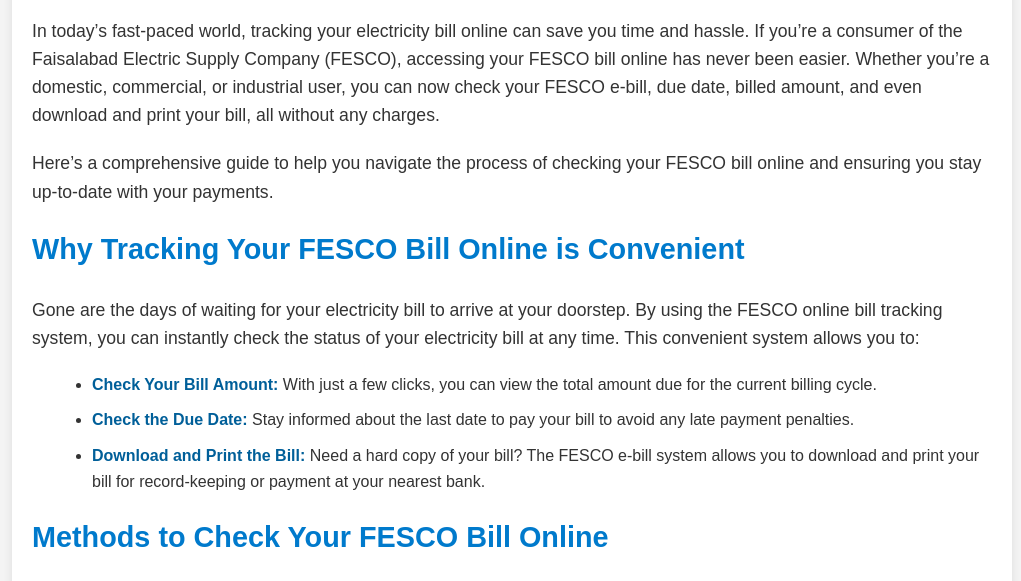
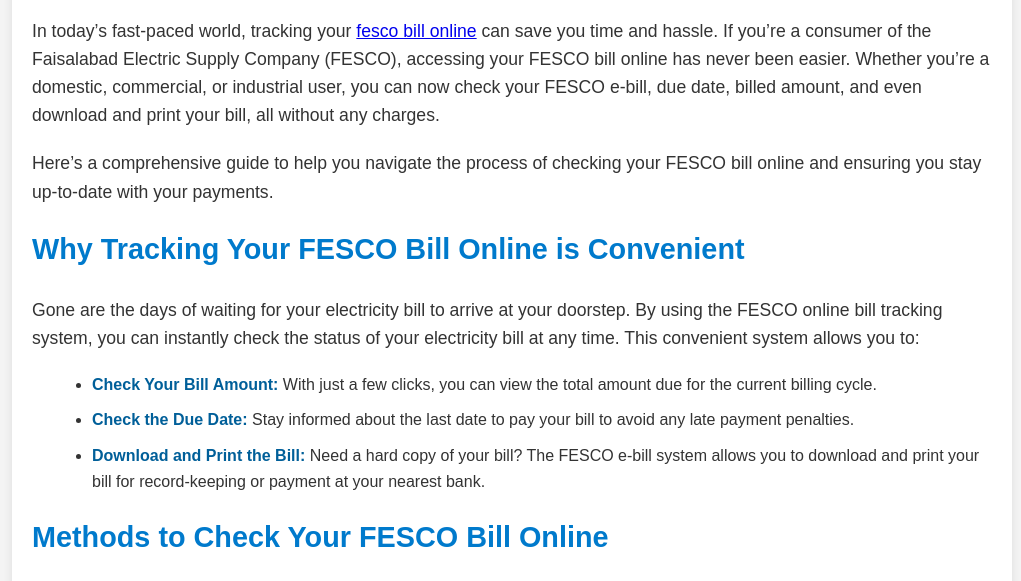
Before and after one commit to Williamalle2300/fescobill, a plain HTML site: page index.html in a window 1280 px wide. Shown: the part 218-799 px from the top of the page, without its empty margins (128-1149 px from the left). Drawn offline with Linux system fonts and the light colour scheme.

Commit message:
Update index.html

```diff
--- a/index.html
+++ b/index.html
@@ -80,7 +80,7 @@
 <body>
     <main>
         <h1>A Complete Guide to Tracking Your FESCO Bill Online</h1>
-        <p>In today’s fast-paced world, tracking your electricity bill online can save you time and hassle. If you’re a consumer of the Faisalabad Electric Supply Company (FESCO), accessing your FESCO bill online has never been easier. Whether you’re a domestic, commercial, or industrial user, you can now check your FESCO e-bill, due date, billed amount, and even download and print your bill, all without any charges.</p>
+        <p>In today’s fast-paced world, tracking your <a href="https://fescoebill.com.pk/">fesco bill online</a> can save you time and hassle. If you’re a consumer of the Faisalabad Electric Supply Company (FESCO), accessing your FESCO bill online has never been easier. Whether you’re a domestic, commercial, or industrial user, you can now check your FESCO e-bill, due date, billed amount, and even download and print your bill, all without any charges.</p>
         <p>Here’s a comprehensive guide to help you navigate the process of checking your FESCO bill online and ensuring you stay up-to-date with your payments.</p>
 
         <h2>Why Tracking Your FESCO Bill Online is Convenient</h2>
```
